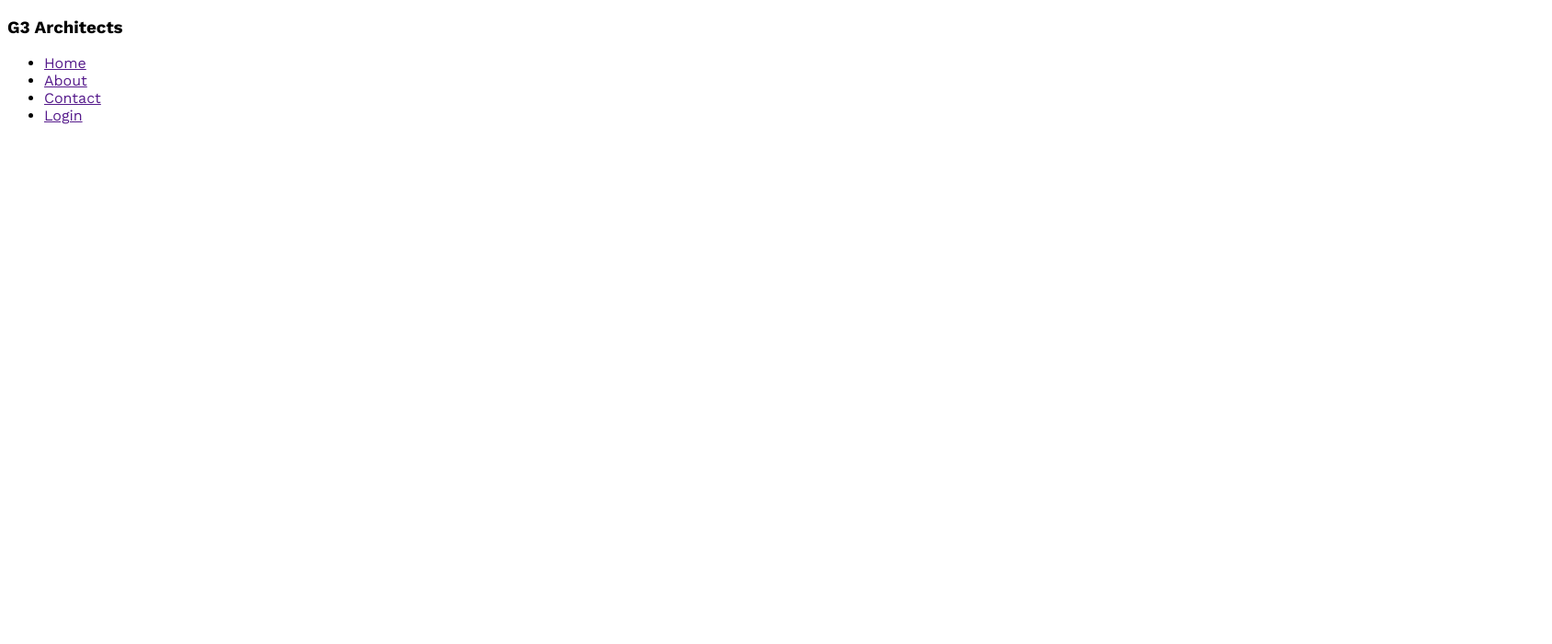
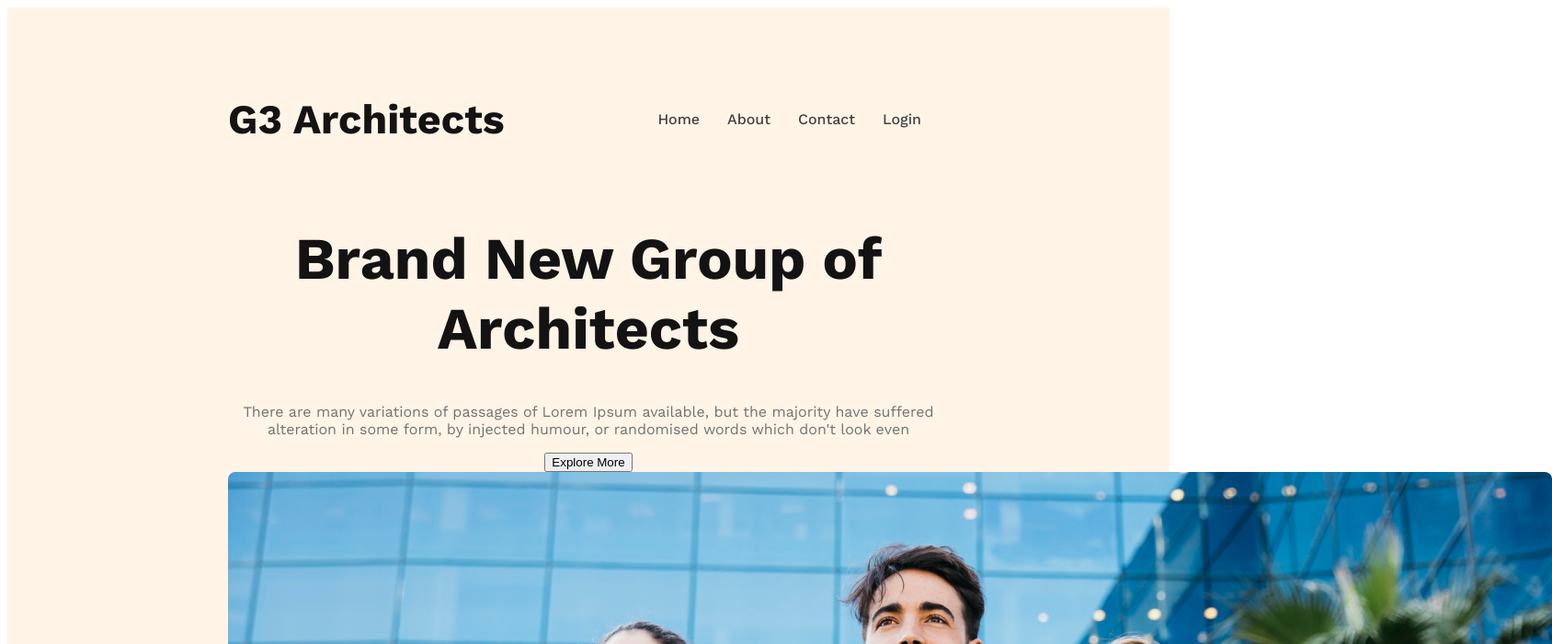
Before and after one commit to shihab027/g3-architect-website, a plain HTML site: page index.html in a window 1280 px wide. Shown: the top 700 px of the page at 92% size, 1688 px wide, since content can reach past the window. Drawn offline with nearby package versions, Linux system fonts and the light colour scheme.

Commit message:
added banner-content

```diff
--- a/index.html
+++ b/index.html
@@ -17,7 +17,7 @@
     <header>
 
     <nav>
-        <h3>G3 Architects</h3>
+        <h3 class="nav-title">G3 Architects</h3>
         <ul>
             <li><a href="">Home</a></li>
             <li><a href="">About</a></li>
@@ -25,6 +25,17 @@
             <li><a href="">Login</a></li>
         </ul>
     </nav>
+
+    <div class="banner">
+       <div class="banner-content">
+        <h1 class="banner-title">Brand New
+            Group of Architects
+            </h1>
+            <p class="banner-description">There are many variations of passages of Lorem Ipsum available, but the majority have suffered alteration in some form, by injected humour, or randomised words which don't look even</p>
+            <button class="btn-primary">Explore More</button>
+       </div>
+            <img src="images/banner.png" alt="">
+    </div>
 
     </header>
     <main>
--- a/styles/architect.css
+++ b/styles/architect.css
@@ -1,3 +1,52 @@
 body{
     font-family: "Work Sans", sans-serif;
 }
+
+/* header styles */
+header{
+    background-color: #FF900E1A;
+    padding: 50px 240px;
+}
+nav{
+    display: flex;
+    justify-content: space-between;
+    align-items: center;
+}
+
+.nav-title{
+    font-size: 2.8rem;
+    font-weight: 700;
+    color: #131313;
+}
+nav > ul{
+    display: flex;
+}
+nav li{
+    list-style: none;
+    margin-right:30px ;
+    font-size: 1rem;
+    font-weight: 500;
+}
+ nav li a{
+    text-decoration: none;
+    color: #424242;
+ }
+
+ /* banner styles */
+ .banner-content{
+    max-width: 800px;
+    text-align: center;
+    margin: 0 auto;
+ }
+
+ .banner-title{
+    font-size: 4rem;
+    font-weight: 700;
+    color: #131313;
+ }
+ .banner-description{
+    font-weight: 400;
+    color: #727272;
+ }
+
+ /* sheared styles */
```
